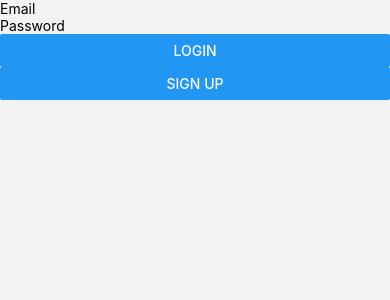
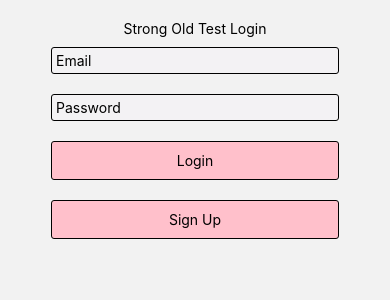
Before and after one commit to MichaelYang120/mobilechat, a React Native app: screen /Login in a window 390 px wide. Shown: the top 300 px of the page. Built offline with nearby package versions, Linux system fonts and the light colour scheme.

Commit message:
added to Home.tsx

```diff
--- a/src/Screen/Home.tsx
+++ b/src/Screen/Home.tsx
@@ -1,23 +1,80 @@
 import { useNavigation } from '@react-navigation/native';
-import React, { useState } from 'react'
-import { Text, TextInput, Button, Alert, View } from 'react-native'
-
-
+import React from 'react'
+import { Text, View, Pressable, StyleSheet, ScrollView } from 'react-native'
 
 export default function Home () {
-	const [loginState, setLoginState] = useState(Boolean);
-	const [email, setEmail] = useState("");
-	const [password, setPassword] = useState("");
-	const navigation:any = useNavigation;
+	const navigation:any = useNavigation();
+
+	const signOutPress = () => {
+		navigation.navigate("Login");
+	}
+
+	const styles = StyleSheet.create({
+		textInputStyles: {
+			backgroundColor: '#F3F2F4',
+			flex: 1,
+			display: "flex",
+			padding: 4,
+			borderWidth: 1,
+			borderRadius: 3,
+			width: "80%",
+			margin: 10,
+		},
+		container: {
+			width: '100%',
+			padding: 15,
+			marginVertical: 5,
+			alignItems: 'center',
+		},
+		button: {
+			backgroundColor: 'pink',
+			flex: 1,
+			display: "flex",
+			padding: 10,
+			borderWidth: 1,
+			borderRadius: 3,
+			width: "80%",
+			margin: 10,
+			alignItems: 'center',
+		}
+	});
 
 	return(
 		<>
-			<View>
-				<Text>
-					this is a test
-				</Text>
+			<ScrollView>
+				<View
+					style={styles.container}
+				>
+					<Text>
+						Home
+					</Text>
+					<Pressable
+						style={styles.button}
+						// onPress={signOutPress}
+					>
+						<Text>Private Messages</Text>
+					</Pressable>
+					<Pressable
+						style={styles.button}
+						// onPress={signOutPress}
+					>
+						<Text>Group</Text>
+					</Pressable>
+					<Pressable
+						style={styles.button}
+						// onPress={signOutPress}
+					>
+						<Text>Chat</Text>
+					</Pressable>
 
-			</View>
+					<Pressable
+						style={styles.button}
+						onPress={signOutPress}
+					>
+						<Text>Sign Out</Text>
+					</Pressable>
+				</View>
+			</ScrollView>
 		</>
 	)
 }
--- a/src/Screen/Login.tsx
+++ b/src/Screen/Login.tsx
@@ -1,6 +1,6 @@
 import { useNavigation } from '@react-navigation/native';
 import React, { useState } from 'react'
-import { Text, TextInput, Button, Alert, View, ScrollView } from 'react-native'
+import { Text, TextInput, Alert, View, ScrollView, StyleSheet, Pressable } from 'react-native'
 
 
 
@@ -9,11 +9,14 @@ export default function Login () {
 	const [email, setEmail] = useState("");
 	const [password, setPassword] = useState("");
 	const navigation:any = useNavigation();
+	const debug = false;
 
 	const LoginPress = () => {
-		console.log("here")
-		console.log(email)
-		console.log(password)
+		if(debug) {
+			console.log("here")
+			console.log(email)
+			console.log(password)
+		}
 
 
 		// login conditional
@@ -24,39 +27,80 @@ export default function Login () {
 				navigation.navigate("Home");
 
 			} else {
-				Alert.alert("Incorrect Email or Password");
+				if(debug) {
+					Alert.alert("Incorrect Email or Password");
+				}
 			}
 		}
 	}
 
 	const SignupPress = () => {
-		console.warn("clicked")
+		if(debug) {
+			console.warn("clicked")
+		}
 	}
+
+	const styles = StyleSheet.create({
+		textInputStyles: {
+			backgroundColor: '#F3F2F4',
+			flex: 1,
+			display: "flex",
+			padding: 4,
+			borderWidth: 1,
+			borderRadius: 3,
+			width: "80%",
+			margin: 10,
+		},
+		container: {
+			width: '100%',
+			padding: 15,
+			marginVertical: 5,
+			alignItems: 'center',
+		},
+		button: {
+			backgroundColor: 'pink',
+			flex: 1,
+			display: "flex",
+			padding: 10,
+			borderWidth: 1,
+			borderRadius: 3,
+			width: "80%",
+			margin: 10,
+			alignItems: 'center',
+		}
+	  });
 
 
 	return(
 		<>
 			<ScrollView>
-				<View>
+				<View style={styles.container}>
+					<Text>Strong Old Test Login</Text>
 					<TextInput
+						style={styles.textInputStyles}
 						placeholder='Email'
 						onChangeText={setEmail}
 						value={email}
 					/>
 					<TextInput
+						style={styles.textInputStyles}
 						placeholder='Password'
 						onChangeText={setPassword}
 						value={password}
 					/>
-					<Button
-						title='Login'
+
+					<Pressable
+						style={styles.button}
 						onPress={LoginPress}
-					/>
-					<Button
-						title='Sign Up'
+					>
+						<Text>Login</Text>
+					</Pressable>
+					<Pressable
+						style={styles.button}
 						onPress={SignupPress}
-					/>
-
+					>
+						<Text>Sign Up</Text>
+					</Pressable>
 				</View>
 			</ScrollView>
 		</>
```
